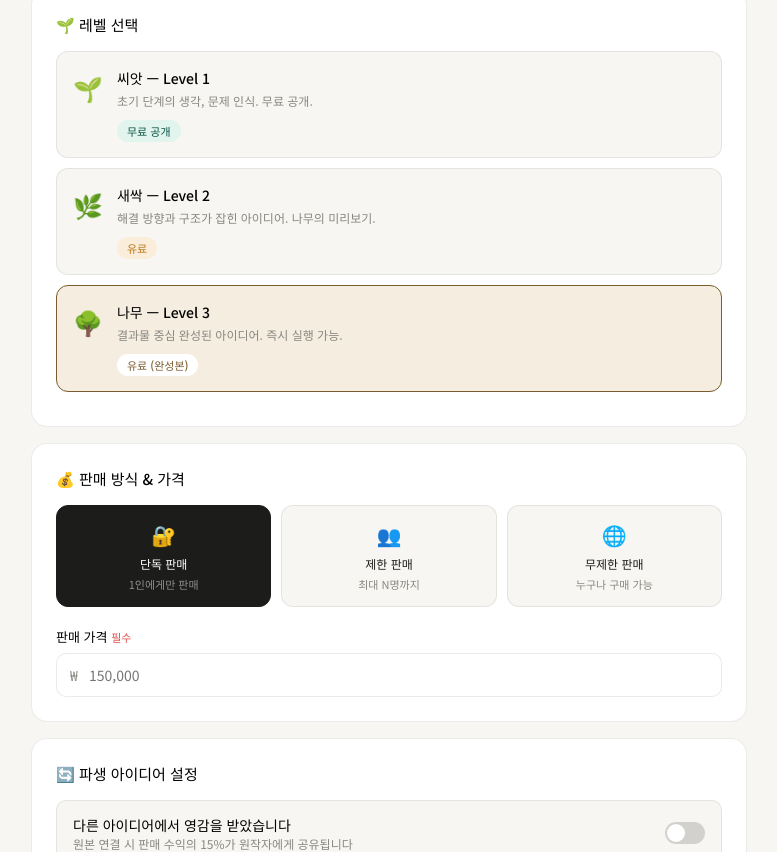
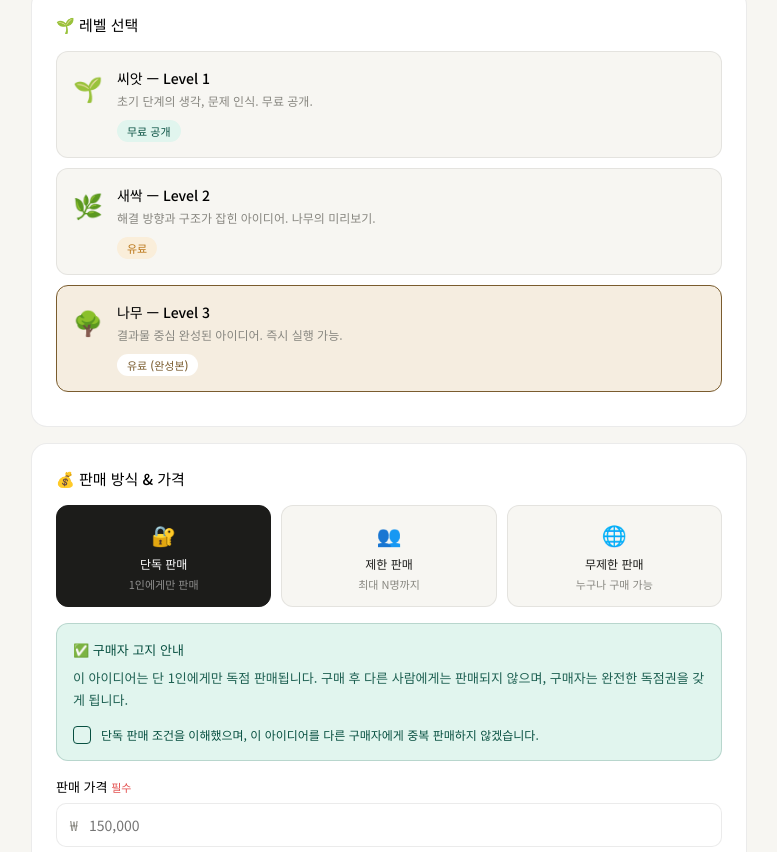
Before and after one commit to reree31-Abzidea/abzidea, a React (Vite) app: page /register in a window 1280 px wide. Shown: the part 1948-2800 px from the top of the page, without its empty margins (99-876 px from the left). Built offline with nearby package versions, Linux system fonts and the light colour scheme.

Commit message:
Update Register.jsx

```diff
--- a/src/pages/Register.jsx
+++ b/src/pages/Register.jsx
@@ -10,9 +10,10 @@ export default function Register() {
   const [summary, setSummary] = useState('')
   const [price, setPrice] = useState('')
   const [derivToggle, setDerivToggle] = useState(false)
-  const [images, setImages] = useState([])         // 이미지 미리보기 URL 배열
-  const [attachments, setAttachments] = useState([]) // 첨부 파일 목록
-  const [story, setStory] = useState('')            // 아이디어 배경 스토리
+  const [images, setImages] = useState([])
+  const [attachments, setAttachments] = useState([])
+  const [story, setStory] = useState('')
+  const [saleAgreed, setSaleAgreed] = useState(false) // ✅ 판매방식 동의 체크
   const imageInputRef = useRef()
   const fileInputRef = useRef()
 
@@ -30,53 +31,69 @@ export default function Register() {
     { key:'tree', icon:'🌳', name:'나무 — Level 3', desc:'결과물 중심 완성된 아이디어. 즉시 실행 가능.', badge:'유료 (완성본)', bg:'#f5ede0', color:'#7a5c2e' },
   ]
 
+  // ✅ 판매방식별 고지 문구 정의
   const saleTypes = [
-    { key:'single', icon:'🔐', name:'단독 판매', desc:'1인에게만 판매' },
-    { key:'limited', icon:'👥', name:'제한 판매', desc:'최대 N명까지' },
-    { key:'unlimited', icon:'🌐', name:'무제한 판매', desc:'누구나 구매 가능' },
+    {
+      key:'single',
+      icon:'🔐',
+      name:'단독 판매',
+      desc:'1인에게만 판매',
+      noticeBg:'#E1F5EE',
+      noticeColor:'#085041',
+      noticeIcon:'✅',
+      notice:'이 아이디어는 단 1인에게만 독점 판매됩니다. 구매 후 다른 사람에게는 판매되지 않으며, 구매자는 완전한 독점권을 갖게 됩니다.',
+      agreeText:'단독 판매 조건을 이해했으며, 이 아이디어를 다른 구매자에게 중복 판매하지 않겠습니다.',
+    },
+    {
+      key:'limited',
+      icon:'👥',
+      name:'제한 판매',
+      desc:'최대 N명까지',
+      noticeBg:'#FAEEDA',
+      noticeColor:'#BA7517',
+      noticeIcon:'⚠️',
+      notice:'이 아이디어는 최대 N명에게 판매됩니다. 구매자는 동일한 아이디어를 구매한 다른 사람이 있을 수 있음을 인지하고 구매하게 됩니다. 실행 방식의 차별화는 구매자 본인의 역량에 달려 있습니다.',
+      agreeText:'제한 판매 조건을 이해했으며, 구매자에게 판매 인원 제한이 명확히 고지됨에 동의합니다.',
+    },
+    {
+      key:'unlimited',
+      icon:'🌐',
+      name:'무제한 판매',
+      desc:'누구나 구매 가능',
+      noticeBg:'#FEF2F2',
+      noticeColor:'#991B1B',
+      noticeIcon:'⚠️',
+      notice:'동일한 아이디어가 누구에게나 판매됩니다. 구매자는 이 사실을 인지하고 구매하며, 아이디어의 실행 방식과 독창성은 구매자 본인의 역량에 달려 있습니다. Abzidea는 아이디어의 중복 실행에 대한 책임을 지지 않습니다.',
+      agreeText:'무제한 판매 조건을 이해했으며, 구매자에게 이 사실이 명확히 고지됨에 동의합니다.',
+    },
   ]
 
+  const currentSaleType = saleTypes.find(s => s.key === saleType)
   const numPrice = parseInt(price.replace(/[^0-9]/g,'')) || 0
   const sellerNet = Math.round(numPrice * 0.7)
 
-  // 이미지 추가 핸들러
   const handleImageAdd = (e) => {
     const files = Array.from(e.target.files)
-    if (images.length + files.length > 5) {
-      alert('이미지는 최대 5장까지 등록할 수 있어요.')
-      return
-    }
-    files.forEach(file => {
-      const url = URL.createObjectURL(file)
-      setImages(prev => [...prev, url])
-    })
+    if (images.length + files.length > 5) { alert('이미지는 최대 5장까지 등록할 수 있어요.'); return }
+    files.forEach(file => { const url = URL.createObjectURL(file); setImages(prev => [...prev, url]) })
   }
-
-  // 이미지 삭제 핸들러
-  const handleImageRemove = (idx) => {
-    setImages(prev => prev.filter((_, i) => i !== idx))
-  }
-
-  // 파일 첨부 핸들러
+  const handleImageRemove = (idx) => setImages(prev => prev.filter((_, i) => i !== idx))
   const handleFileAdd = (e) => {
     const files = Array.from(e.target.files)
-    if (attachments.length + files.length > 3) {
-      alert('파일은 최대 3개까지 첨부할 수 있어요.')
-      return
-    }
+    if (attachments.length + files.length > 3) { alert('파일은 최대 3개까지 첨부할 수 있어요.'); return }
     setAttachments(prev => [...prev, ...files])
   }
-
-  // 파일 삭제 핸들러
-  const handleFileRemove = (idx) => {
-    setAttachments(prev => prev.filter((_, i) => i !== idx))
-  }
-
-  // 파일 크기 포맷
+  const handleFileRemove = (idx) => setAttachments(prev => prev.filter((_, i) => i !== idx))
   const formatSize = (bytes) => {
     if (bytes < 1024) return bytes + 'B'
     if (bytes < 1024 * 1024) return (bytes / 1024).toFixed(1) + 'KB'
     return (bytes / (1024 * 1024)).toFixed(1) + 'MB'
+  }
+
+  // 판매방식 변경 시 동의 초기화
+  const handleSaleTypeChange = (key) => {
+    setSaleType(key)
+    setSaleAgreed(false)
   }
 
   return (
@@ -101,19 +118,15 @@ export default function Register() {
             </div>
           </div>
 
-          {/* ✅ 새로 추가: 이미지 등록 섹션 */}
+          {/* 이미지 등록 */}
           <div style={{ background:'#fff', borderRadius:16, border:'0.5px solid rgba(0,0,0,0.08)', padding:24, marginBottom:16 }}>
             <div style={{ fontSize:15, fontWeight:500, marginBottom:6 }}>🖼️ 아이디어 이미지</div>
             <div style={{ fontSize:12, color:'#888780', marginBottom:16 }}>아이디어를 시각적으로 보여주세요. 최대 5장 · 첫 번째 이미지가 대표 이미지가 됩니다.</div>
-
-            {/* 이미지 그리드 (인스타그램 스타일) */}
             <div style={{ display:'grid', gridTemplateColumns:'repeat(5,1fr)', gap:8 }}>
               {images.map((url, idx) => (
                 <div key={idx} style={{ position:'relative', aspectRatio:'1', borderRadius:10, overflow:'hidden', border:'0.5px solid rgba(0,0,0,0.08)' }}>
                   <img src={url} alt="" style={{ width:'100%', height:'100%', objectFit:'cover' }} />
-                  {idx === 0 && (
-                    <div style={{ position:'absolute', top:5, left:5, background:'#1D9E75', color:'#fff', fontSize:9, fontWeight:600, padding:'2px 7px', borderRadius:100 }}>대표</div>
-                  )}
+                  {idx === 0 && <div style={{ position:'absolute', top:5, left:5, background:'#1D9E75', color:'#fff', fontSize:9, fontWeight:600, padding:'2px 7px', borderRadius:100 }}>대표</div>}
                   <button onClick={() => handleImageRemove(idx)} style={{ position:'absolute', top:5, right:5, width:20, height:20, borderRadius:'50%', background:'rgba(0,0,0,0.55)', color:'#fff', border:'none', cursor:'pointer', fontSize:12, display:'flex', alignItems:'center', justifyContent:'center', lineHeight:1 }}>×</button>
                 </div>
               ))}
@@ -140,28 +153,16 @@ export default function Register() {
                 <div style={{ fontSize:12, color:'#888780', marginTop:5 }}>{field.hint}</div>
               </div>
             ))}
-
-            {/* ✅ 새로 추가: 아이디어 배경 스토리 */}
             <div style={{ marginBottom:16 }}>
-              <div style={{ fontSize:13, fontWeight:500, marginBottom:7 }}>
-                💬 이 아이디어의 배경 스토리 <span style={{ color:'#E24B4A', fontSize:11 }}>필수</span>
-              </div>
+              <div style={{ fontSize:13, fontWeight:500, marginBottom:7 }}>💬 이 아이디어의 배경 스토리 <span style={{ color:'#E24B4A', fontSize:11 }}>필수</span></div>
               <div style={{ background:'#E1F5EE', borderRadius:10, padding:'10px 14px', marginBottom:8, fontSize:12, color:'#085041', lineHeight:1.6 }}>
                 ✨ 어떤 경험이나 불편함에서 이 아이디어가 나왔나요? 구매자는 숫자보다 <strong>당신의 진짜 이야기</strong>에 먼저 마음을 열어요.
               </div>
-              <textarea
-                value={story}
-                onChange={e => setStory(e.target.value)}
-                placeholder="예: 직접 취업 준비를 하면서 공백기간 동안 수입이 없어 막막했던 경험이 있었어요. 그때 내 아이디어가 돈이 될 수 있다면 얼마나 좋을까 생각했고..."
-                style={{ width:'100%', padding:'11px 14px', border: story.length > 0 && story.length < 50 ? '0.5px solid #E24B4A' : '0.5px solid rgba(0,0,0,0.08)', borderRadius:10, fontSize:14, outline:'none', fontFamily:'inherit', resize:'vertical', minHeight:110, lineHeight:1.6 }}
-              />
-              <div style={{ display:'flex', justifyContent:'space-between', marginTop:5 }}>
-                <div style={{ fontSize:12, color: story.length < 50 ? '#E24B4A' : '#888780' }}>
-                  {story.length < 50 ? `최소 50자 이상 입력해주세요 (${story.length}자)` : `🌱 씨앗 단계에서 무료 공개됩니다 (${story.length}자)`}
-                </div>
+              <textarea value={story} onChange={e => setStory(e.target.value)} placeholder="예: 직접 취업 준비를 하면서 공백기간 동안 수입이 없어 막막했던 경험이 있었어요. 그때 내 아이디어가 돈이 될 수 있다면 얼마나 좋을까 생각했고..." style={{ width:'100%', padding:'11px 14px', border: story.length > 0 && story.length < 50 ? '0.5px solid #E24B4A' : '0.5px solid rgba(0,0,0,0.08)', borderRadius:10, fontSize:14, outline:'none', fontFamily:'inherit', resize:'vertical', minHeight:110, lineHeight:1.6 }} />
+              <div style={{ fontSize:12, color: story.length < 50 ? '#E24B4A' : '#888780', marginTop:5 }}>
+                {story.length < 50 ? `최소 50자 이상 입력해주세요 (${story.length}자)` : `🌱 씨앗 단계에서 무료 공개됩니다 (${story.length}자)`}
               </div>
             </div>
-
             <div style={{ marginBottom:16 }}>
               <div style={{ fontSize:13, fontWeight:500, marginBottom:7 }}>문제 인식 <span style={{ color:'#E24B4A', fontSize:11 }}>필수</span></div>
               <textarea placeholder="어떤 문제를 발견했나요?" style={{ width:'100%', padding:'11px 14px', border:'0.5px solid rgba(0,0,0,0.08)', borderRadius:10, fontSize:14, outline:'none', fontFamily:'inherit', resize:'vertical', minHeight:90 }} />
@@ -179,19 +180,16 @@ export default function Register() {
             </div>
           </div>
 
-          {/* ✅ 새로 추가: 파일 첨부 섹션 */}
+          {/* 파일 첨부 */}
           <div style={{ background:'#fff', borderRadius:16, border:'0.5px solid rgba(0,0,0,0.08)', padding:24, marginBottom:16 }}>
             <div style={{ fontSize:15, fontWeight:500, marginBottom:6 }}>📎 파일 첨부</div>
             <div style={{ fontSize:12, color:'#888780', marginBottom:16 }}>관련 자료, 기획서, 데이터 등을 첨부하세요. 최대 3개 · PDF, PPT, Excel, Word 등 지원</div>
-
             {attachments.length > 0 && (
               <div style={{ marginBottom:12 }}>
                 {attachments.map((file, idx) => (
                   <div key={idx} style={{ display:'flex', alignItems:'center', justifyContent:'space-between', padding:'10px 14px', background:'#f7f6f2', borderRadius:10, marginBottom:8, border:'0.5px solid rgba(0,0,0,0.08)' }}>
                     <div style={{ display:'flex', alignItems:'center', gap:10 }}>
-                      <div style={{ fontSize:20 }}>
-                        {file.name.endsWith('.pdf') ? '📄' : file.name.endsWith('.pptx') || file.name.endsWith('.ppt') ? '📊' : file.name.endsWith('.xlsx') || file.name.endsWith('.xls') ? '📈' : '📁'}
-                      </div>
+                      <div style={{ fontSize:20 }}>{file.name.endsWith('.pdf') ? '📄' : file.name.endsWith('.pptx')||file.name.endsWith('.ppt') ? '📊' : file.name.endsWith('.xlsx')||file.name.endsWith('.xls') ? '📈' : '📁'}</div>
                       <div>
                         <div style={{ fontSize:13, fontWeight:500, color:'#1c1c1a' }}>{file.name}</div>
                         <div style={{ fontSize:11, color:'#888780' }}>{formatSize(file.size)}</div>
@@ -202,7 +200,6 @@ export default function Register() {
                 ))}
               </div>
             )}
-
             {attachments.length < 3 && (
               <div onClick={() => fileInputRef.current.click()} style={{ border:'1.5px dashed rgba(0,0,0,0.15)', borderRadius:12, padding:'20px', textAlign:'center', cursor:'pointer', background:'#f7f6f2' }}>
                 <div style={{ fontSize:24, marginBottom:6 }}>📎</div>
@@ -228,18 +225,38 @@ export default function Register() {
             ))}
           </div>
 
-          {/* 판매 방식 + 가격 */}
+          {/* ✅ 판매 방식 + 가격 (고지 문구 + 동의 체크 추가) */}
           <div style={{ background:'#fff', borderRadius:16, border:'0.5px solid rgba(0,0,0,0.08)', padding:24, marginBottom:16 }}>
             <div style={{ fontSize:15, fontWeight:500, marginBottom:16 }}>💰 판매 방식 & 가격</div>
-            <div style={{ display:'grid', gridTemplateColumns:'repeat(3,1fr)', gap:10, marginBottom:20 }}>
+            <div style={{ display:'grid', gridTemplateColumns:'repeat(3,1fr)', gap:10, marginBottom:16 }}>
               {saleTypes.map(st => (
-                <div key={st.key} onClick={() => setSaleType(st.key)} style={{ padding:14, borderRadius:12, cursor:'pointer', textAlign:'center', border: saleType===st.key ? '0.5px solid #1c1c1a' : '0.5px solid rgba(0,0,0,0.08)', background: saleType===st.key ? '#1c1c1a' : '#f7f6f2' }}>
+                <div key={st.key} onClick={() => handleSaleTypeChange(st.key)} style={{ padding:14, borderRadius:12, cursor:'pointer', textAlign:'center', border: saleType===st.key ? '0.5px solid #1c1c1a' : '0.5px solid rgba(0,0,0,0.08)', background: saleType===st.key ? '#1c1c1a' : '#f7f6f2' }}>
                   <div style={{ fontSize:20, marginBottom:6 }}>{st.icon}</div>
                   <div style={{ fontSize:12, fontWeight:500, color: saleType===st.key ? '#fff' : '#1c1c1a', marginBottom:4 }}>{st.name}</div>
                   <div style={{ fontSize:11, color: saleType===st.key ? 'rgba(255,255,255,0.5)' : '#888780' }}>{st.desc}</div>
                 </div>
               ))}
             </div>
+
+            {/* ✅ 판매방식 고지 박스 */}
+            <div style={{ background: currentSaleType.noticeBg, borderRadius:12, padding:16, marginBottom:16, border:`0.5px solid ${currentSaleType.noticeColor}30` }}>
+              <div style={{ fontSize:13, fontWeight:500, color: currentSaleType.noticeColor, marginBottom:8 }}>
+                {currentSaleType.noticeIcon} 구매자 고지 안내
+              </div>
+              <div style={{ fontSize:13, color: currentSaleType.noticeColor, lineHeight:1.7, marginBottom:14, opacity:0.9 }}>
+                {currentSaleType.notice}
+              </div>
+              {/* ✅ 동의 체크박스 */}
+              <div onClick={() => setSaleAgreed(!saleAgreed)} style={{ display:'flex', alignItems:'flex-start', gap:10, cursor:'pointer' }}>
+                <div style={{ width:18, height:18, borderRadius:4, border: saleAgreed ? 'none' : `1.5px solid ${currentSaleType.noticeColor}`, background: saleAgreed ? currentSaleType.noticeColor : 'transparent', display:'flex', alignItems:'center', justifyContent:'center', flexShrink:0, marginTop:1 }}>
+                  {saleAgreed && <span style={{ color:'#fff', fontSize:11, fontWeight:700 }}>✓</span>}
+                </div>
+                <div style={{ fontSize:12, color: currentSaleType.noticeColor, lineHeight:1.6 }}>
+                  {currentSaleType.agreeText}
+                </div>
+              </div>
+            </div>
+
             <div>
               <div style={{ fontSize:13, fontWeight:500, marginBottom:7 }}>판매 가격 <span style={{ color:'#E24B4A', fontSize:11 }}>필수</span></div>
               <div style={{ position:'relative' }}>
@@ -290,7 +307,7 @@ export default function Register() {
               ['한 줄 요약', !!summary],
               ['배경 스토리 (50자+)', story.length >= 50],
               ['레벨 선택', true],
-              ['판매 방식', true],
+              ['판매방식 동의', saleAgreed],
               ['가격 설정', !!price],
             ].map(([label, done]) => (
               <div key={label} style={{ display:'flex', alignItems:'center', gap:8, fontSize:13, marginBottom:8 }}>
@@ -300,7 +317,6 @@ export default function Register() {
             ))}
           </div>
 
-          {/* 이미지 미리보기 (등록된 경우) */}
           {images.length > 0 && (
             <div style={{ background:'#fff', borderRadius:16, border:'0.5px solid rgba(0,0,0,0.08)', padding:20, marginBottom:14 }}>
               <div style={{ fontSize:13, fontWeight:500, marginBottom:12 }}>🖼️ 이미지 미리보기</div>
@@ -335,7 +351,7 @@ export default function Register() {
         <div style={{ fontSize:13, color:'#888780' }}>* 등록된 아이디어는 타임스탬프로 자동 보호됩니다</div>
         <div style={{ display:'flex', gap:10 }}>
           <button style={{ padding:'11px 24px', borderRadius:100, border:'0.5px solid rgba(0,0,0,0.08)', background:'#fff', fontSize:14, cursor:'pointer' }}>임시저장</button>
-          <button onClick={() => navigate('/')} style={{ padding:'11px 28px', borderRadius:100, border:'none', background:'#1c1c1a', color:'#fff', fontSize:14, fontWeight:500, cursor:'pointer' }}>등록하기 →</button>
+          <button onClick={() => navigate('/')} style={{ padding:'11px 28px', borderRadius:100, border:'none', background: saleAgreed ? '#1c1c1a' : '#ccc', color:'#fff', fontSize:14, fontWeight:500, cursor: saleAgreed ? 'pointer' : 'not-allowed' }}>등록하기 →</button>
         </div>
       </div>
     </div>
```
